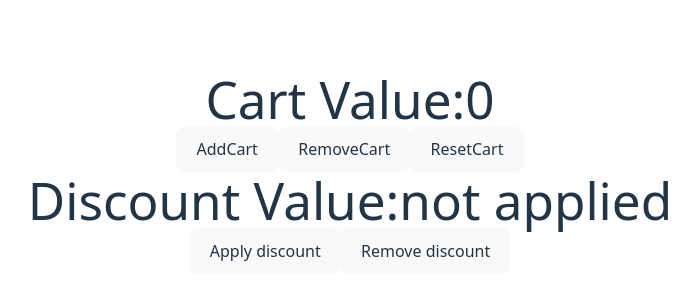
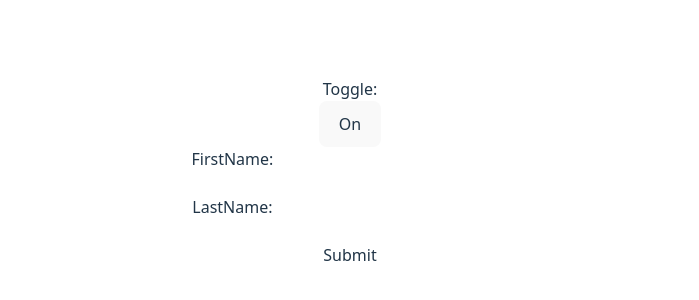
Before and after one commit to DiyaMaji22/Learning-react, a React (Vite) app in the folder my-app-vite/: page / in a window 1280 px wide. Shown: the part 228-528 px from the top of the page, without its empty margins (290-989 px from the left). Built offline with nearby package versions, Linux system fonts and the light colour scheme.

Commit message:
hooks practice

```diff
--- /dev/null
+++ b/my-app-vite/activity5/toggle.jsx
@@ -0,0 +1,23 @@
+import React from 'react'
+
+const Toggle = () => {
+  const [toggle, toggleState] = React.useState(true);
+  const toggle1 = () => {
+    if(toggle===true){
+      toggleState(false);
+    }
+    else{
+      toggleState(true);
+    }
+  }
+
+  return (
+    <div>
+        <h2>Toggle:</h2>
+        <button onClick={toggle1}>{toggle ? "On" : "Off"}</button>
+
+    </div>
+  )
+}
+
+export default Toggle
--- /dev/null
+++ b/my-app-vite/miscellaneous/FunctionComponent.jsx
@@ -0,0 +1,18 @@
+import React from 'react'
+
+const FunctionComponent = () => {
+
+    const[firstname,setfirstname]=React.useState("");
+    const[lastname,setlastname]=React.useState("");
+  return (
+    <div>
+        <form>
+            FirstName: <input type="text" name="fname" value={this.state.fname} onChange={this.handleInputs}/><br/><br/>
+            LastName: <input type="text" name="lname" value={this.state.lname} onChange={this.handleInputs}/><br/><br/>
+            <input type="submit" value="Submit"/>
+        </form>
+    </div>
+  )
+}
+
+export default FunctionComponent
--- /dev/null
+++ b/my-app-vite/miscellaneous/controlledcomponent.jsx
@@ -0,0 +1,39 @@
+import React, { Component } from 'react'
+
+export default class Controlledcomponent extends Component {
+  constructor(){
+        super();
+        this.state = {
+            fname: '',
+            lname: ''
+        };
+    }
+    // changeFirstName = (e) => {
+    //     this.setState({fname: e.target.value});
+    // }
+    // changeLastName = (e) => {
+    //     this.setState({lname: e.target.value});
+    // }
+    // handleSubmit = (e) => {
+    //     e.preventDefault();
+    //     alert(`First Name: ${this.state.fname} \n Last Name: ${this.state.lname}`);
+    // }
+
+    handleInputs=(e)=>{
+        const {name, value} = e.target;
+        this.setState({[name]: value});
+    }
+
+    render() {
+
+    return (
+      <div onSubmit={this.handleSubmit}>
+        <form>
+            FirstName: <input type="text" name="fname" value={this.state.fname} onChange={this.handleInputs}/><br/><br/>
+            LastName: <input type="text" name="lname" value={this.state.lname} onChange={this.handleInputs}/><br/><br/>
+            <input type="submit" value="Submit"/>
+        </form>
+      </div>
+    )
+  }
+}
--- a/my-app-vite/src/main.jsx
+++ b/my-app-vite/src/main.jsx
@@ -24,6 +24,8 @@ import Themeprovider from '../activity4/themeprovider.jsx'
 import ParentComp from '../useCallback/parentComp.jsx'
 import UseMemoExample from '../useMemo/useMemoexample.jsx'
 import UseReducerExample1 from '../useReducer/useReducerExample1.jsx'
+import Toggle from '../activity5/toggle.jsx'
+import Controlledcomponent from '../miscellaneous/controlledcomponent.jsx'
 // import ChildComp from '../useCallback/childComp.jsx'
 // function Laptop(){
 
@@ -68,6 +70,7 @@ createRoot(document.getElementById('root')).render(
   <StrictMode>
     {/* <UseMemoExample/>
     <ParentComp/> */}
-    <UseReducerExample1/>
+  <Toggle/>
+  <Controlledcomponent/>
    </StrictMode>,
 )
```
